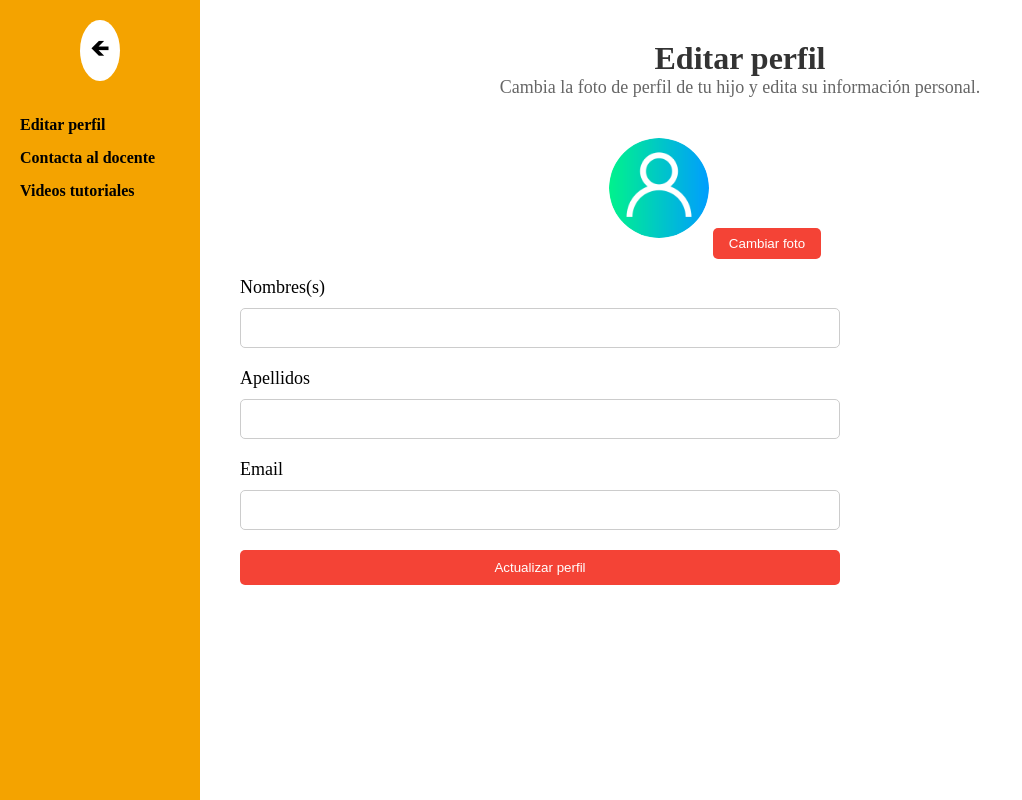
After one commit to VillalobosLobos/tt, a Flask app: template templates/pages/confAlumno.html in a window 1280 px wide. The commit adds this page. Shown: the whole page, without its empty margins (0-1022 px from the left). Run offline with Flask 3, Linux system fonts and the light colour scheme; the template is opened without the code that fills it, so the values that code supplies are empty.

Commit message:
Configuraciones alumno

```diff
--- /dev/null
+++ b/static/styles/confA.css
@@ -0,0 +1,136 @@
+/* Reseteo básico */
+* {
+    margin: 0;
+    padding: 0;
+    box-sizing: border-box;
+}
+
+/* Contenedor principal */
+.container {
+    display: flex;
+}
+
+/* Sidebar */
+.sidebar {
+    width: 200px;
+    background-color: #f4a300;
+    padding: 20px;
+    height: 100vh;
+    display: flex;
+    flex-direction: column;
+    align-items: center;
+}
+
+.sidebar .icon-btn {
+    background-color: #fff;
+    border: none;
+    padding: 10px;
+    font-size: 24px;
+    border-radius: 50%;
+    cursor: pointer;
+    margin-bottom: 20px;
+}
+
+.sidebar ul {
+    list-style-type: none;
+    padding: 0;
+    width: 100%;
+}
+
+.sidebar ul li {
+    margin: 15px 0;
+}
+
+.sidebar ul li a {
+    text-decoration: none;
+    color: black;
+    font-weight: bold;
+}
+
+/* Main content */
+.main-content {
+    flex-grow: 1;
+    padding: 40px;
+    background-color: #fff;
+}
+
+/* Header */
+.header {
+    text-align: center;
+    margin-bottom: 40px;
+}
+
+.header h1 {
+    font-size: 32px;
+    color: #333;
+}
+
+.header p {
+    font-size: 18px;
+    color: #666;
+}
+
+/* Profile container */
+.profile-container {
+
+    justify-content: space-between;
+}
+
+.profile-photo {
+    text-align: center;
+    margin-right: 50px;
+}
+
+.profile-photo .profile-img {
+    width: 100px;
+    height: 100px;
+    border-radius: 50%;
+    object-fit: cover;
+    margin-bottom: 10px;
+}
+
+.profile-photo .change-photo-btn {
+    background-color: #f44336;
+    color: white;
+    padding: 8px 16px;
+    border: none;
+    border-radius: 5px;
+    cursor: pointer;
+}
+
+.profile-photo .change-photo-btn:hover {
+    background-color: #d32f2f;
+}
+
+/* Formulario de perfil */
+.profile-form {
+    display: flex;
+    flex-direction: column;
+    width: 60%;
+}
+
+.profile-form label {
+    font-size: 18px;
+    margin-bottom: 10px;
+}
+
+.profile-form input {
+    padding: 10px;
+    margin-bottom: 20px;
+    border: 1px solid #ccc;
+    border-radius: 5px;
+    font-size: 16px;
+}
+
+.update-profile-btn {
+    background-color: #f44336;
+    color: white;
+    padding: 10px;
+    border: none;
+    border-radius: 5px;
+    cursor: pointer;
+}
+
+.update-profile-btn:hover {
+    background-color: #d32f2f;
+}
--- a/templates/pages/alumno.html
+++ b/templates/pages/alumno.html
@@ -3,6 +3,7 @@
 <head>
     <meta charset="UTF-8">
     <meta name="viewport" content="width=device-width, initial-scale=1.0">
+    <link rel="stylesheet" href="{{ url_for('static', filename='styles/alumno.css') }}">
     <title>Alumno principal</title>
 </head>
 <body>
--- /dev/null
+++ b/templates/pages/confAlumno.html
@@ -0,0 +1,127 @@
+<!DOCTYPE html>
+<html lang="es">
+<head>
+    <meta charset="UTF-8">
+    <meta name="viewport" content="width=device-width, initial-scale=1.0">
+    <link rel="stylesheet" href="{{ url_for('static', filename='styles/confA.css') }}">
+    <title>Editar Perfil</title>
+</head>
+<body>
+    <div class="container">
+        <!-- Sidebar -->
+        <div class="sidebar">
+            <div class="icon-container">
+                <button class="icon-btn" onclick="window.location.href='{{ url_for('alumno') }}'">🡸</button>
+            </div>
+            <ul>
+                <li><a href="#" id="editar-perfil-btn">Editar perfil</a></li>
+                <li><a href="#" id="contactar-docente-btn">Contacta al docente</a></li>
+                <li><a href="#" id="videos-tutoriales-btn">Videos tutoriales</a></li>
+            </ul>
+        </div>
+
+        <!-- Main content -->
+        <div class="main-content" id="main-content">
+            <!-- Aquí se actualizará el contenido según la selección del usuario -->
+            <div class="header">
+                <h1>Editar perfil</h1>
+                <p>Cambia la foto de perfil de tu hijo y edita su información personal.</p>
+            </div>
+
+            <div class="profile-container">
+                <div class="profile-photo">
+                    <img src="/static/img/alumnos/usaurio.png" alt="Foto de perfil" class="profile-img">
+                    <button class="change-photo-btn">Cambiar foto</button>
+                </div>
+                <br>
+                <form class="profile-form" action="/editar_perfil" method="POST">
+                    <label for="nombre">Nombres(s)</label>
+                    <input type="text" id="nombre" name="nombre" placeholder="{{alumno['Nombre']}}" required>
+
+                    <label for="apellido">Apellidos</label>
+                    <input type="text" id="apellido" name="apellido" placeholder="{{alumno['Apellido']}}" required>
+
+                    <label for="email">Email</label>
+                    <input type="email" id="email" name="email" placeholder="{{alumno['CorreoTutor']}}" required>
+
+                    <button type="submit" class="update-profile-btn">Actualizar perfil</button>
+                </form>
+
+            </div>
+        </div>
+    </div>
+
+    <script>
+        // Seleccionamos los botones de la sidebar
+        const editarPerfilBtn = document.getElementById('editar-perfil-btn');
+        const contactarDocenteBtn = document.getElementById('contactar-docente-btn');
+        const videosTutorialesBtn = document.getElementById('videos-tutoriales-btn');
+
+        // Seleccionamos el contenedor principal donde se actualizará el contenido
+        const mainContent = document.getElementById('main-content');
+
+        // Función para cambiar el contenido principal
+        function changeContent(content) {
+            mainContent.innerHTML = content;
+        }
+
+        // Manejar el clic en "Editar perfil"
+        editarPerfilBtn.addEventListener('click', function() {
+            const content = `
+                <div class="header">
+                    <h1>Editar perfil</h1>
+                    <p>Cambia la foto de perfil de tu hijo y edita su información personal.</p>
+                </div>
+                <div class="profile-container">
+                    <div class="profile-photo">
+                        <img src="/static/img/alumnos/usaurio.png" alt="Foto de perfil" class="profile-img">
+                        <button class="change-photo-btn">Cambiar foto</button>
+                    </div>
+                    <form class="profile-form">
+                        <label for="nombre">Nombres(s)</label>
+                        <input type="text" id="nombre" name="nombre" placeholder="{{alumno['Nombre']}}" required>
+
+                        <label for="apellido">Apellidos</label>
+                        <input type="text" id="apellido" name="apellido" placeholder="{{alumno['Apellido']}}" required>
+
+                        <label for="email">Email</label>
+                        <input type="email" id="email" name="email" placeholder="{{alumno['CorreoTutor']}}" required>
+
+                        <button type="submit" class="update-profile-btn">Actualizar perfil</button>
+                    </form>
+                </div>
+            `;
+            changeContent(content);
+        });
+
+        // Manejar el clic en "Contacta al docente"
+        contactarDocenteBtn.addEventListener('click', function() {
+            const content = `
+                <div class="header">
+                    <h1>Contacta al docente</h1>
+                    <p>A continuación te proporcionamos los datos para comunicarte con el docente.</p>
+                    <br>
+                    <p>Nombre del docente : {{docente['Nombre']}} {{docente['Apellido']}}</p>
+                    <p>Correo del docente : {{docente['CorreoDocente']}}</p>
+                </div>
+            `;
+            changeContent(content);
+        });
+
+        // Manejar el clic en "Videos tutoriales"
+        videosTutorialesBtn.addEventListener('click', function() {
+            const content = `
+                <div class="header">
+                    <h1>Videos tutoriales</h1>
+                    <p>A continuación te proporcionamos videos del uso de la aplicación web.</p>
+                    <ul>
+                        <li><a href="#">Estudiante</a></li>
+                        <li><a href="#">Tutor</a></li>
+                    </ul>
+                </div>
+            `;
+            changeContent(content);
+        });
+    </script>
+</body>
+</html>
```
Also changed, not shown: servidor.py (+167 -0 lines), static/styles/alumno.css (added, +85 -0 lines), templates/sinGrupo.html (+55 -4 lines), static/img/alumnos/nube.png (added), static/img/alumnos/usaurio.png (added), static/img/recuperarContraseña/img.png (renamed from static/js/recuperarContraseña/img.png), 5 other files.
